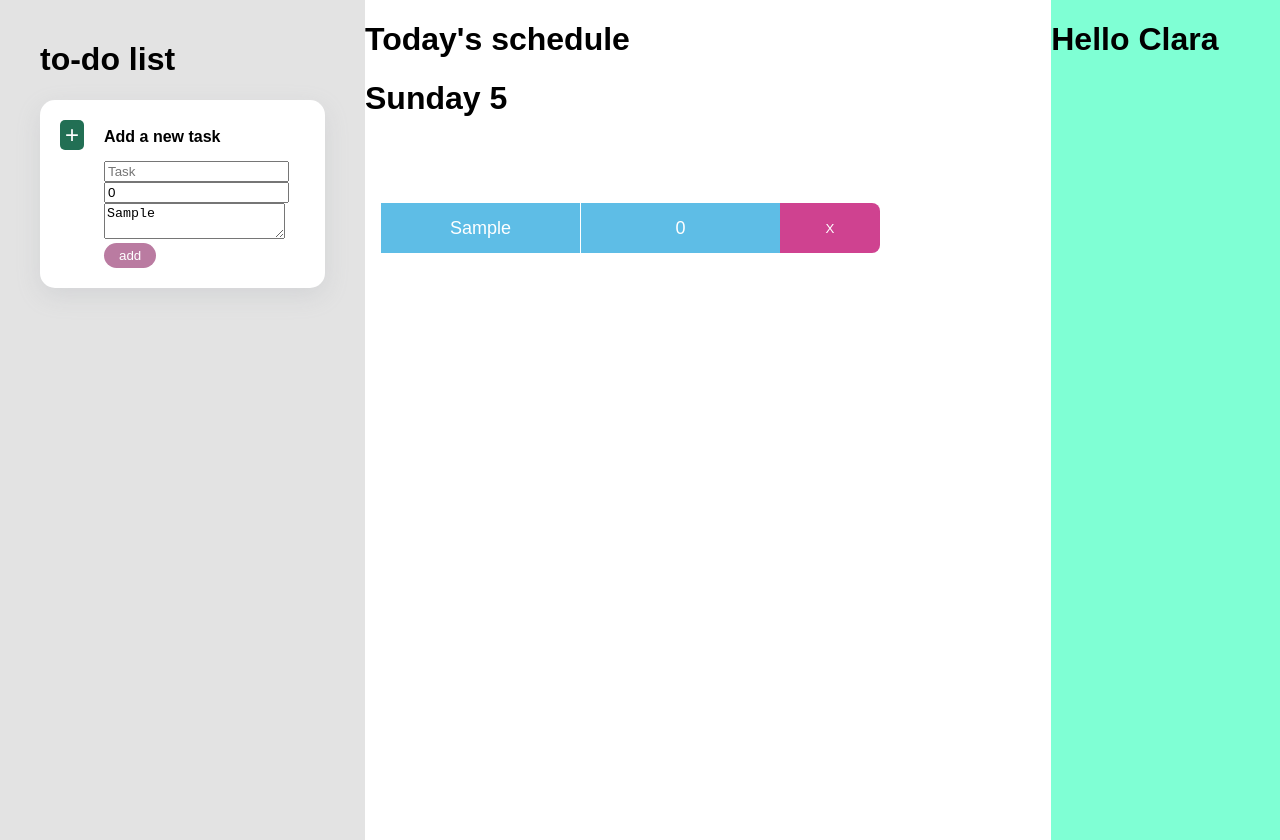
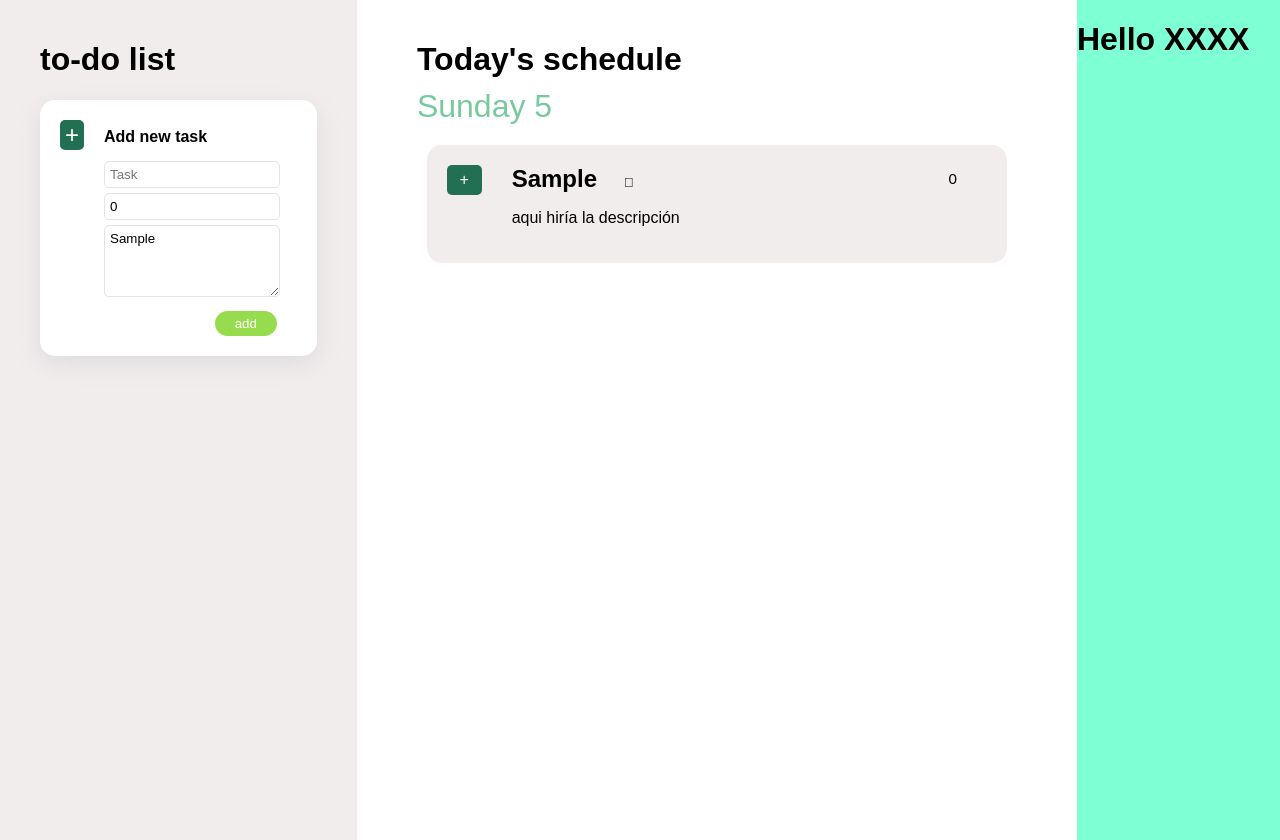
Before and after one commit to clarapardo/dailyPlaner-with-TS_client, a React (Create React App) app: page / in a window 1280 px wide. Both pictures are taken after typing "Sample", "Sample" into the empty fields and a click on the button "add". Built offline with nearby package versions, Linux system fonts and the light colour scheme.

Commit message:
pending points in readme

```diff
--- a/public/index.html
+++ b/public/index.html
@@ -1,15 +1,13 @@
 <!DOCTYPE html>
 <html lang="en">
+
 <head>
   <meta charset="utf-8" />
   <link rel="icon" href="%PUBLIC_URL%/favicon.ico" />
   <meta name="viewport" content="width=device-width, initial-scale=1" />
   <meta name="theme-color" content="#000000" />
-    <meta
-      name="description"
-      content="Web site created using create-react-app"
-    />
-
+  <meta name="description" content="Web site created using create-react-app" />
+  <link rel="stylesheet" href="https://i.icomoon.io/public/temp/6e179ab3e0/UntitledProject/style.css">
   <link rel="apple-touch-icon" href="%PUBLIC_URL%/logo192.png" />
   <!--
       manifest.json provides metadata used when your web app is installed on a
@@ -27,6 +25,7 @@
     -->
   <title>React App</title>
 </head>
+
 <body>
   <noscript>You need to enable JavaScript to run this app.</noscript>
   <div id="root"></div>
@@ -41,4 +40,5 @@
       To create a production bundle, use `npm run build` or `yarn build`.
     -->
 </body>
+
 </html>
--- a/src/App.css
+++ b/src/App.css
@@ -43,59 +43,61 @@ body {
   cursor: pointer;
 }
 
-.todoList {
-  flex: 70%;
-  width: 100%;
+.eachTask {
   display: flex;
-  align-items: center;
-  padding-top: 50px;
-  flex-direction: column;
+  width: 600px;
 }
 
 .task {
-  width: 500px;
-  height: 50px;
+  width: 100%;
+  padding: 20px;
+  height: auto;
   display: flex;
   color: black;
-  margin: 15px;
+  margin: 10px;
+  background-color: rgb(241, 237, 237);
+  border-radius: 15px;
+}
+.task:hover {
+  background-color: #79C99E;
 }
 
-.task .content {
-  flex: 80%;
-  height: 100%;
+
+.taskTitle {
   display: flex;
-  justify-content: center;
-  align-items: center;
+  justify-content: space-between;
 }
 
-.task .content span {
-  display: grid;
-  place-items: center;
-  border: 1px solid white;
+.taskInfo {
+  padding: 0px 30px;
   width: 100%;
-  height: 100%;
-  font-size: 18px;
-  border-right: none;
-  background-color: rgb(94, 189, 230);
-  color: white
 }
 
-.task button {
+.taskTitle button {
   flex: 20%;
-  height: 100%;
   border: none;
-  background-color: rgb(207, 66, 144);
-  border-top-right-radius: 8px;
-  border-bottom-right-radius: 8px;
-  color: white;
+  background-color: transparent;
+  color: black;
   cursor: pointer;
+  padding-left: 20px;
+}
+
+.taskTitle h2 {
+  margin: 0px
+}
+
+.taskTitle h3 {
+  margin: 0px;
+  font-weight: lighter;
+  font-size: 0.95rem;
+  padding-top: 5px;
 }
 
 
 /* -------------- */
 
 .left-panel {
-  background-color: rgb(227, 227, 227);
+  background-color: rgb(241, 237, 237);
   height: 100vh;
   width: 30%;
   padding: 20px 40px;
@@ -104,11 +106,25 @@ body {
 .right-panel {
   display: flex;
   width: 100%;
-  justify-content: space-between;
+}
+
+.column1 {
+  padding: 20px 60px;
+  width: 70%;
+}
+
+.column1 h1 {
+  margin-bottom: 10px;
+}
+
+.currentDay {
+  color: #79C99E;
+  margin: 0px;
+  font-weight: lighter;
 }
 
 .column2 {
-  width: 25%;
+  width: 30%;
   background-color: aquamarine;
 }
 
@@ -117,6 +133,7 @@ body {
   background-color: white;
   border-radius: 15px;
   padding: 20px;
+  padding-right: 40px;
   box-shadow: rgba(149, 157, 165, 0.2) 0px 8px 24px;
 }
 
@@ -136,7 +153,7 @@ body {
   color: white
 }
 
-.add-inputs{
+.add-inputs {
   padding-left: 20px;
 }
 
@@ -146,10 +163,44 @@ body {
   font-size: 1rem;
 }
 
-.add-btn{
-background-color: #BA7BA1;
-border: none;
-padding: 5px 15px;
-border-radius: 20px;
-color: white
+.add-btn-container {
+  display: flex;
+  justify-content: flex-end;
+  margin-top: 10px;
 }
+
+.add-btn {
+  background-color: #97DB4F;
+  border: none;
+  padding: 5px 20px;
+  border-radius: 20px;
+  color: white;
+  cursor: pointer;
+}
+
+input {
+  border: 1px solid rgb(227, 227, 227);
+  width: 95%;
+  margin-bottom: 5px;
+  border-radius: 5px;
+  padding: 5px;
+}
+
+.descriptionInput {
+  border: 1px solid rgb(227, 227, 227);
+  width: 95%;
+  height: 60px;
+  border-radius: 5px;
+  padding: 5px;
+  font-family: Arial, Helvetica, sans-serif;
+}
+
+
+
+
+
+
+/* -------- ICONS -------- */
+.icon-trashcan:before {
+  content: "\e900";
+}
--- a/src/App.tsx
+++ b/src/App.tsx
@@ -44,46 +44,34 @@ const App: FC = () => {
 
           <div className="add-icon"><span>+</span></div>
           <div className="add-inputs">
-            <h6>Add a new task</h6>
+            <h6>Add new task</h6>
             <input type="text" placeholder='Task' name="task" value={task} onChange={handleChange} />
             <input type="number" placeholder='Deadline (in days)...' name="deadline" value={deadline} onChange={handleChange} />
-            <textarea name="description" id="desription" placeholder='Description'></textarea>
-            <div><button onClick={addTask} className='add-btn'>add</button></div>
+            <textarea className="descriptionInput" name="description" id="desription" placeholder='Description'></textarea>
+            <div className='add-btn-container'><button onClick={addTask} className='add-btn'>add</button></div>
           </div>
 
         </div>
       </div>
 
       <div className="right-panel">
+
         <div className="column1">
           <h1>Today's schedule</h1>
-          <h1>{currentDay()}</h1>
-          <div className="todoList">
+          <h1 className="currentDay">{currentDay()}</h1>
+          <div>
             {todoList.map((task: ITask, key: number) => {
               return <TodoTask key={key} task={task} completeTask={completeTask} />
             })}
           </div>
         </div>
+
         <div className="column2">
-          <h1>Hello Clara</h1>
+          <h1>Hello XXXX</h1>
         </div>
-
 
       </div>
 
-
-      {/* <div className="header">
-        <div className='inputContainer'>
-          <input type="text" placeholder='Task...' name="task" value={task} onChange={handleChange} />
-          <input type="number" placeholder='Deadline (in days)...' name="deadline" value={deadline} onChange={handleChange} />
-        </div>
-        <button onClick={addTask}>Add task</button>
-      </div> */}
-      {/* <div className="todoList">
-        {todoList.map((task: ITask, key: number) => {
-          return <TodoTask key={key} task={task} completeTask={completeTask} />
-        })}
-      </div> */}
     </div>
   );
 }
--- a/src/Components/TodoTask.tsx
+++ b/src/Components/TodoTask.tsx
@@ -9,12 +9,21 @@ interface Props {
 
 const TodoTask = ({ task, completeTask }: Props) => {
     return (
-        <div className="task">
-            <div className="content">
-                <span>{task.taskName}</span>
-                <span>{task.deadline}</span>
+        <div className="eachTask">
+            <div className="task">
+                <div className="add-icon">+</div>
+                <div className="taskInfo">
+                    <div className="taskTitle">
+                        <h2>{task.taskName} <button onClick={() => { completeTask(task.taskName) }}><span className="icon-trashcan"></span></button></h2>
+                        <h3>{task.deadline}</h3>
+                    </div>
+                    <div>
+                        <p>aqui hiría la descripción</p>
+                    </div>
+
+                </div>
             </div>
-            <button onClick={() => { completeTask(task.taskName) }}>X</button>
+
         </div>
     )
 }
```
Also changed, not shown: 1 other file (tests, documents, lock files or other folders). Lines whose indentation alone changed are shown as unchanged.
